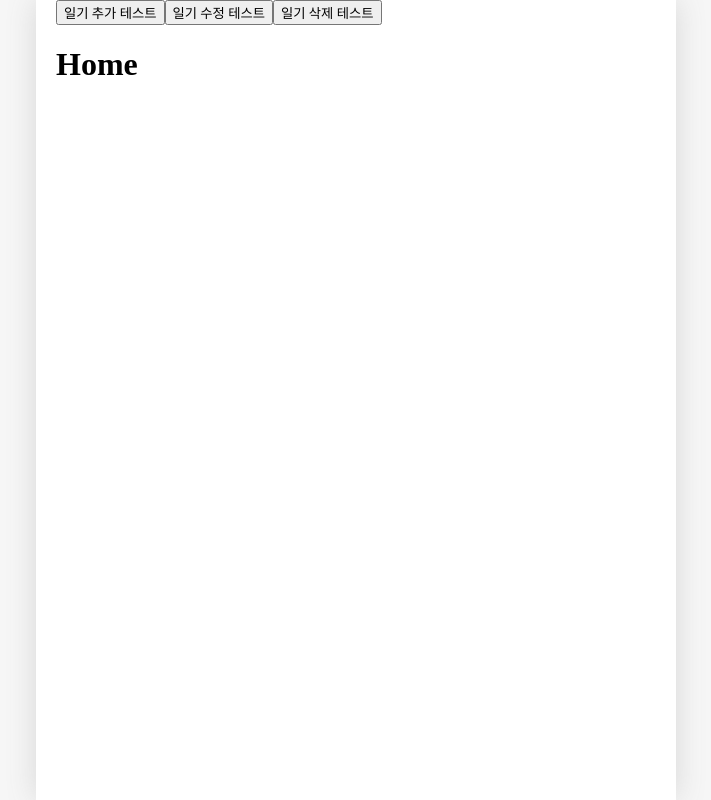
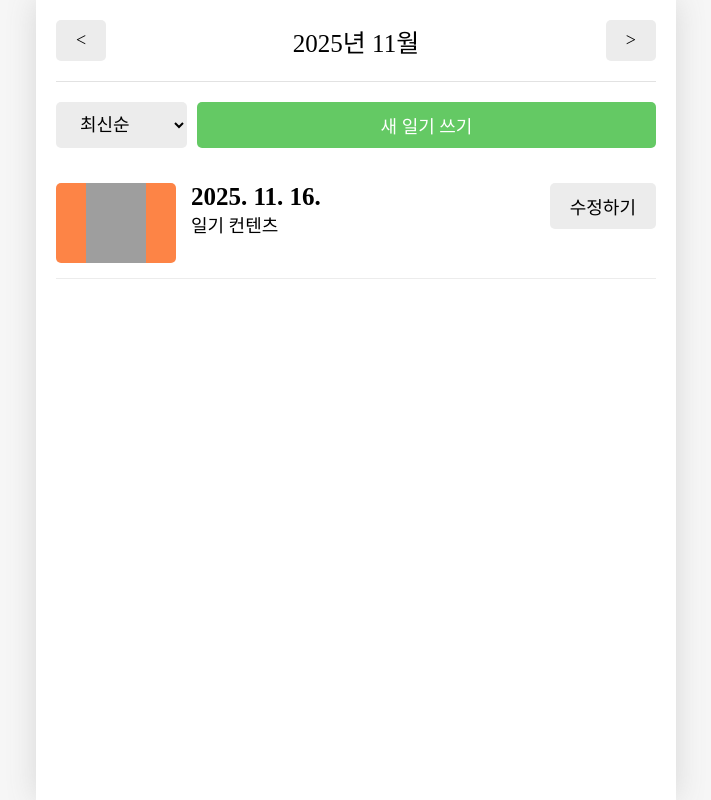
Before and after one commit to jeongdeoksu/EmotionalDiary, a React (Vite) app: page / in a window 1280 px wide. Shown: the whole page, without its empty margins (284-995 px from the left). Built offline with nearby package versions, Linux system fonts and the light colour scheme; grey boxes are pictures that could not be loaded; a web font is replaced by a local one.

Commit message:
Home 페이지 구현하기 1. UI

```diff
--- a/src/App.jsx
+++ b/src/App.jsx
@@ -74,17 +74,6 @@
 
   return (
     <>
-      <button onClick={() => onCreate(new Date().getTime(), 1, 'Hello')}>
-        일기 추가 테스트
-      </button>
-      <button
-        onClick={() =>
-          onUpdate(1, new Date().getTime(), 3, '수정된 일기입니다.')
-        }
-      >
-        일기 수정 테스트
-      </button>
-      <button onClick={() => onDelete(1)}>일기 삭제 테스트</button>
       <DiaryStateContext.Provider value={data}>
         <DiaryDispatchContext.Provider value={{ onCreate, onUpdate, onDelete }}>
           <Routes>
--- a/src/Pages/Home.jsx
+++ b/src/Pages/Home.jsx
@@ -1,9 +1,17 @@
 import React from 'react';
+import Header from '../components/Header';
+import Button from '../components/Button';
+import DairyList from '../components/DiaryList';
 
 const Home = () => {
   return (
     <div>
-      <h1>Home</h1>
+      <Header
+        title="2025년 11월"
+        leftChild={<Button text={'<'} />}
+        rightChild={<Button text={'>'} />}
+      />
+      <DairyList />
     </div>
   );
 };
--- a/src/components/Button.jsx
+++ b/src/components/Button.jsx
@@ -3,11 +3,9 @@
 
 const Button = ({ text, type, onClick }) => {
   return (
-    <div>
-      <button onClick={onClick} className={`Button Button_${type}`}>
-        {text}
-      </button>
-    </div>
+    <button onClick={onClick} className={`Button Button_${type}`}>
+      {text}
+    </button>
   );
 };
 
--- /dev/null
+++ b/src/components/DiaryItem.css
@@ -0,0 +1,60 @@
+.DiaryItem {
+  display: flex;
+  gap: 15px;
+  justify-content: space-between;
+
+  padding: 15px 0px;
+  border-bottom: 1px solid rgb(236, 236, 236);
+}
+
+.DiaryItem .img_section{
+  min-width: 120px;
+  height: 80px;
+
+  display: flex;
+  justify-content: center;
+  cursor: pointer;
+  border-radius: 5px;
+}
+
+.DiaryItem .img_section > img {
+  width: 50%;
+}
+
+.DiaryItem .img_section_1 {
+  background-color: rgb(100, 201, 100);
+}
+
+.DiaryItem .img_section_2 {
+  background-color: rgb(157, 215, 114);
+}
+
+.DiaryItem .img_section_3 {
+  background-color: rgb(253, 206, 23);
+}
+
+.DiaryItem .img_section_4 {
+  background-color: rgb(253, 132, 70);
+}
+
+.DiaryItem .img_section_5 {
+  background-color: rgb(253, 86, 95);
+}
+
+.DiaryItem .info_section {
+  flex: 1;
+  cursor: pointer;
+}
+
+.DiaryItem .info_section .created_date {
+  font-weight: bold;
+  font-size: 25px;
+}
+
+.DiaryItem .info_section .content {
+  font-size: 18px;
+}
+
+.DiaryItem .button_section {
+  min-width: 70px;
+}
--- /dev/null
+++ b/src/components/DiaryItem.jsx
@@ -0,0 +1,28 @@
+import React from 'react';
+import '../util/get-emotion-image.js';
+import { getEmotionImage } from '../util/get-emotion-image.js';
+import Button from './Button';
+import './DiaryItem.css';
+
+const DiaryItem = () => {
+  const emotionId = 4;
+
+  return (
+    <div className="DiaryItem">
+      <div className={`img_section img_section_${emotionId}`}>
+        <img src={getEmotionImage(emotionId)} />
+      </div>
+      <div className="info_section">
+        <div className="created_date">
+          {new Date().toLocaleDateString('ko-KR')}
+        </div>
+        <div className="content">일기 컨텐츠</div>
+      </div>
+      <div className="button_section">
+        <Button text={'수정하기'} />
+      </div>
+    </div>
+  );
+};
+
+export default DiaryItem;
--- /dev/null
+++ b/src/components/DiaryList.css
@@ -0,0 +1,18 @@
+.DiaryList .menu_bar {
+  margin: 20px 0px;
+  display: flex;
+  gap: 10px;
+}
+
+.DiaryList .menu_bar select {
+  background-color: rgb(236, 236, 236);
+  border: none;
+  border-radius: 5px;
+  padding: 10px 20px;
+  font-size: 18px;
+  cursor: pointer;
+}
+
+.DiaryList .menu_bar button {
+  flex: 1;
+}
--- /dev/null
+++ b/src/components/DiaryList.jsx
@@ -0,0 +1,22 @@
+import Button from './Button';
+import './DiaryList.css';
+import DiaryItem from './DiaryItem';
+
+const DairyList = () => {
+  return (
+    <div className="DiaryList">
+      <div className="menu_bar">
+        <select>
+          <option value={'latest'}>최신순</option>
+          <option value={'oldest'}>오래된 순</option>
+        </select>
+        <Button text={'새 일기 쓰기'} type={'POSITIVE'} />
+      </div>
+      <div className="list_wrapper">
+        <DiaryItem />
+      </div>
+    </div>
+  );
+};
+
+export default DairyList;
```
